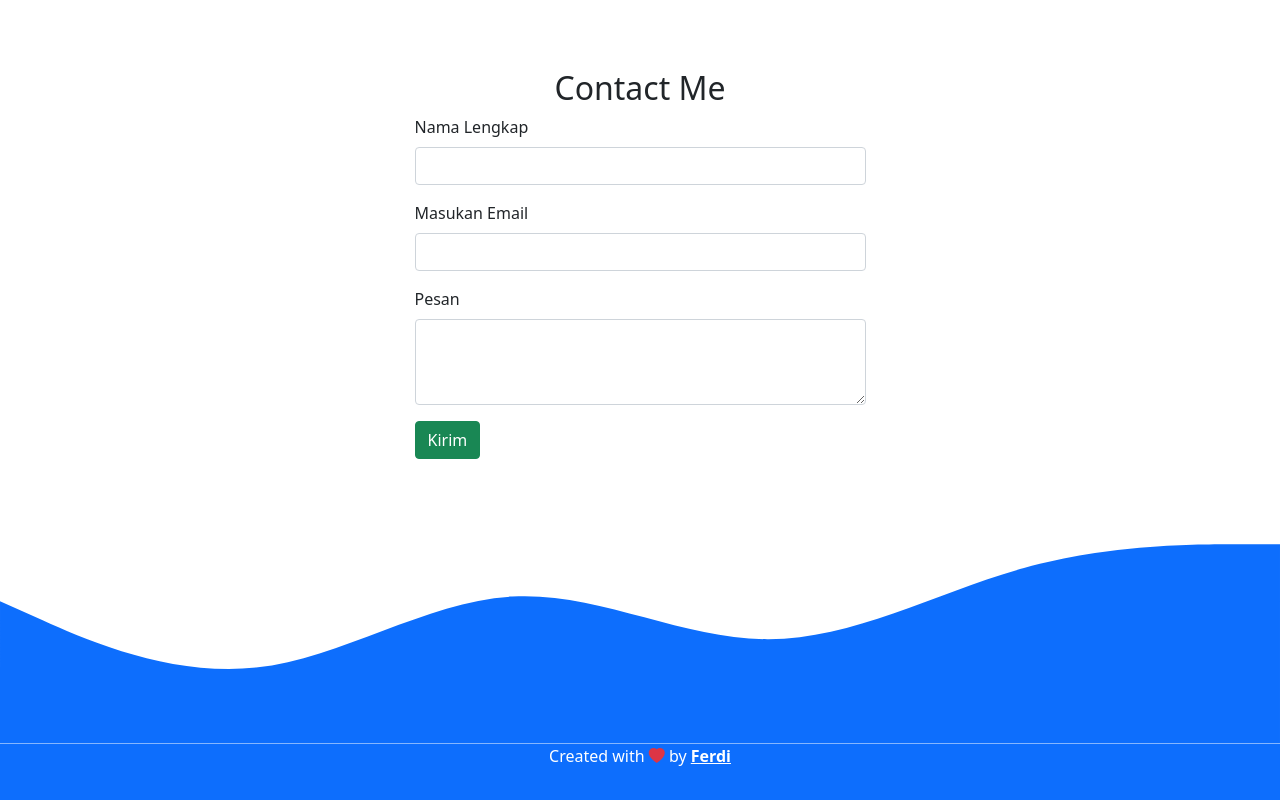
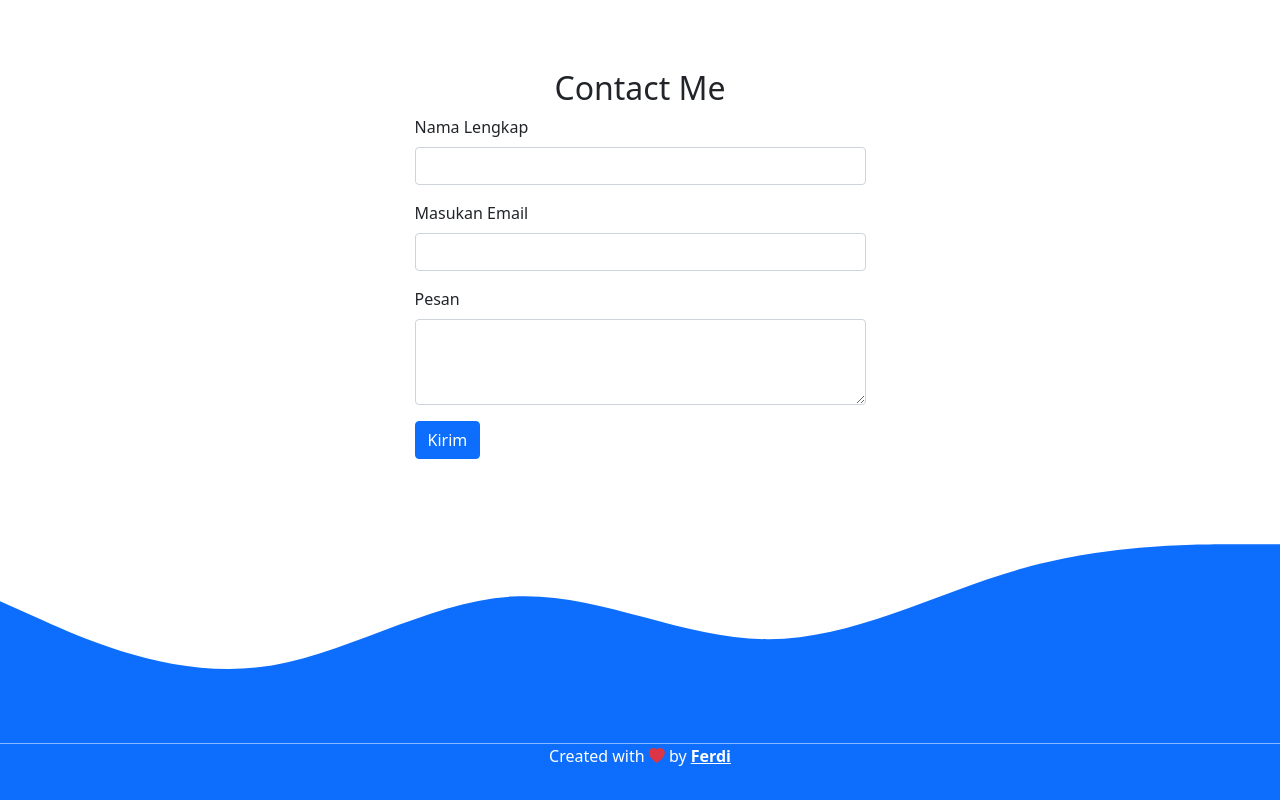
Before and after one commit to FERD1ANSYAHH/ferd1ansyahh.github.io, a plain HTML site: page index.html in a window 1280 px wide. Shown: the part 2541-3341 px from the top of the page. Drawn offline with nearby package versions, Linux system fonts and the light colour scheme.

Commit message:
Ubah Warna tombol sumbit

```diff
--- a/index.html
+++ b/index.html
@@ -182,7 +182,7 @@
                 <label for="pesan" class="form-label">Pesan</label>
                 <textarea class="form-control" id="pesan" rows="3"></textarea>
               </div>
-              <button type="submit" class="btn btn-success">Kirim</button>
+              <button type="submit" class="btn btn-primary">Kirim</button>
             </form>
           </div>
         </div>
```
